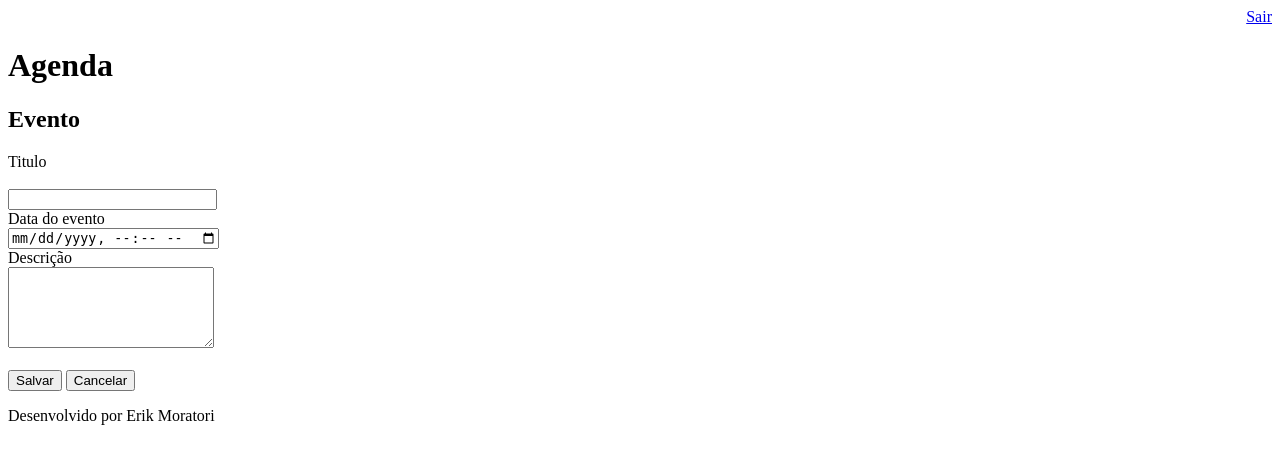
After one commit to emoratori/agenda, a Django app: page /agenda/evento/ in a window 1280 px wide. The commit adds this page. Shown: the top 464 px of the page. Run offline with Django 3.2, Linux system fonts and the light colour scheme; a user stored in the database is signed in.

Commit message:
Incluido templates para inserção de eventos da agenda

```diff
--- a/agenda/urls.py
+++ b/agenda/urls.py
@@ -20,7 +20,9 @@ from django.views.generic import RedirectView
 
 urlpatterns = [
     path('admin/', admin.site.urls),
-    path('eventos/<titulo_evento>', views.eventos),
+    #path('eventos/<titulo_evento>', views.eventos),
+    path('agenda/evento/', views.evento),
+    path('agenda/evento/submit',views.submit_evento),
     path('agenda/', views.lista_eventos),
     path('',RedirectView.as_view(url='/agenda/')),
     path('login/', views.login_user),
--- a/core/views.py
+++ b/core/views.py
@@ -5,8 +5,8 @@ from django.contrib.auth import authenticate, login, logout
 from django.contrib import messages
 
 # Create your views here.
-def eventos(request, titulo_evento):
-    return HttpResponse('Local 2: {}'.format(titulo_evento))
+#def eventos(request, titulo_evento):
+#    return HttpResponse('Local 2: {}'.format(titulo_evento))
 
 def login_user(request):
     return render(request, 'login.html')
@@ -35,3 +35,19 @@ def lista_eventos(request):
     evento = Evento.objects.filter(usuario=usuario_logado)
     dados = {'eventos':evento}
     return render(request, 'agenda.html', dados)
+
+@login_required(login_url='/login/')
+def evento(request):
+    return render(request, 'evento.html')
+@login_required(login_url='/login/')
+def submit_evento(request):
+    if request.POST:
+        titulo = request.POST.get('titulo')
+        data_evento = request.POST.get('data_evento')
+        descricao = request.POST.get('descricao')
+        usuario = request.user
+        Evento.objects.create(titulo=titulo,
+                              data_evento=data_evento,
+                              descricao=descricao,
+                              usuario=usuario)
+    return redirect('/')
--- a/templates/agenda.html
+++ b/templates/agenda.html
@@ -2,6 +2,9 @@
 
 {% block content %}
     <h2>Agendamentos</h2>
+    <a href="evento/">
+        <button type="submit">Novo evento</button>
+    </a>
     <ul style="font-size: 18px">
         {% for evento in eventos %}
             <li>{{ evento.titulo }} - {{ evento.get_data_evento }}</li>
--- /dev/null
+++ b/templates/evento.html
@@ -0,0 +1,20 @@
+{% extends "model-page.html" %}
+
+{% block content %}
+
+<h2>Evento</h2>
+<label>Titulo</label>
+<form action="submit" method="post">{% csrf_token %}
+    <br><input type="text" name="titulo" size="23">
+    <br><label>Data do evento</label>
+    <br><input type="datetime-local" name="data_evento">
+    <br><label>Descrição</label>
+    <br><textarea name="descricao"rows="5"cols="23"></textarea>
+    <br><br>
+    <button type="submit">Salvar</button>
+    <a href="/">
+        <button type="button">Cancelar</button>
+    </a>
+</form>
+
+{% endblock %}
```
Also changed, not shown: db.sqlite3, 1 other file.
